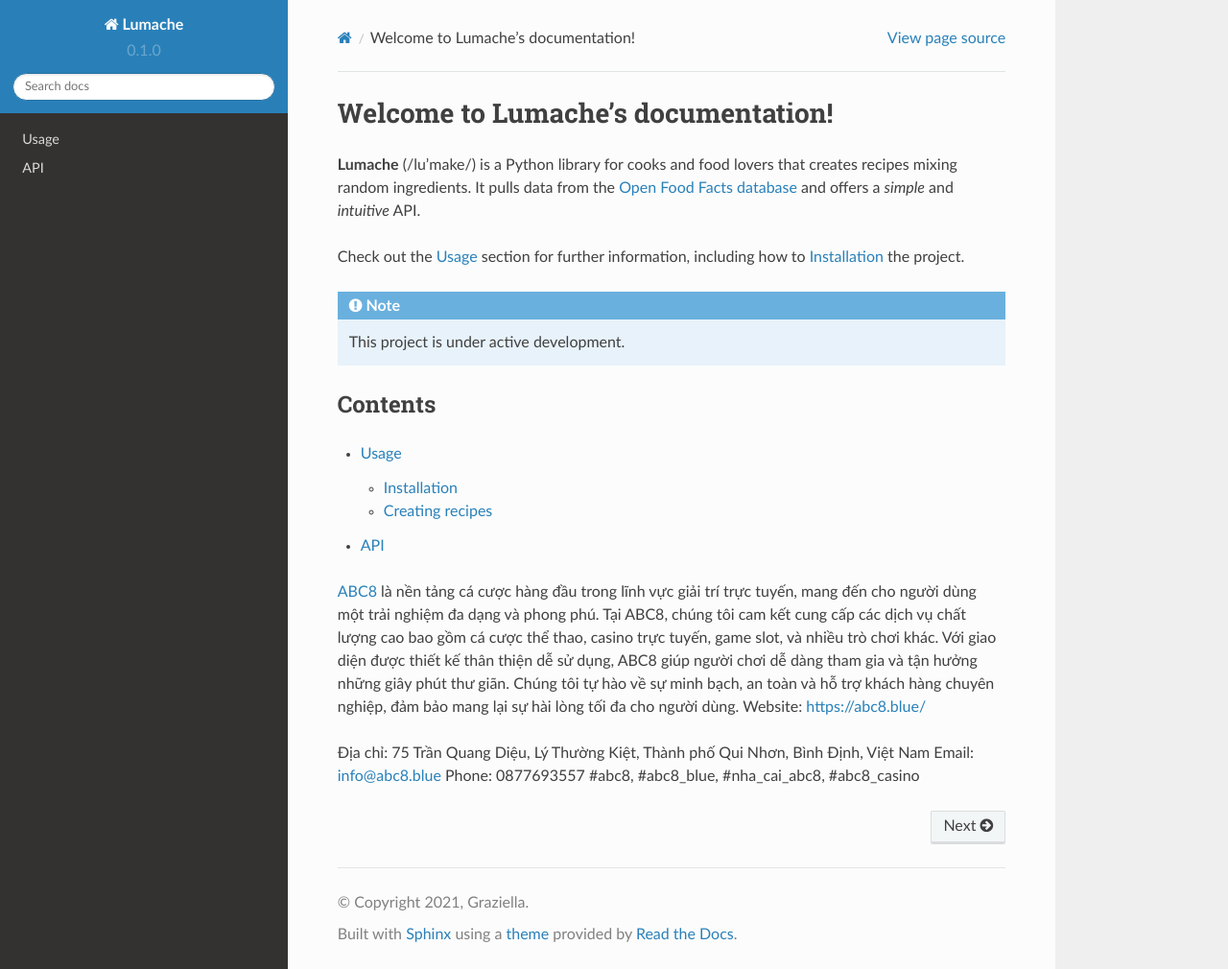
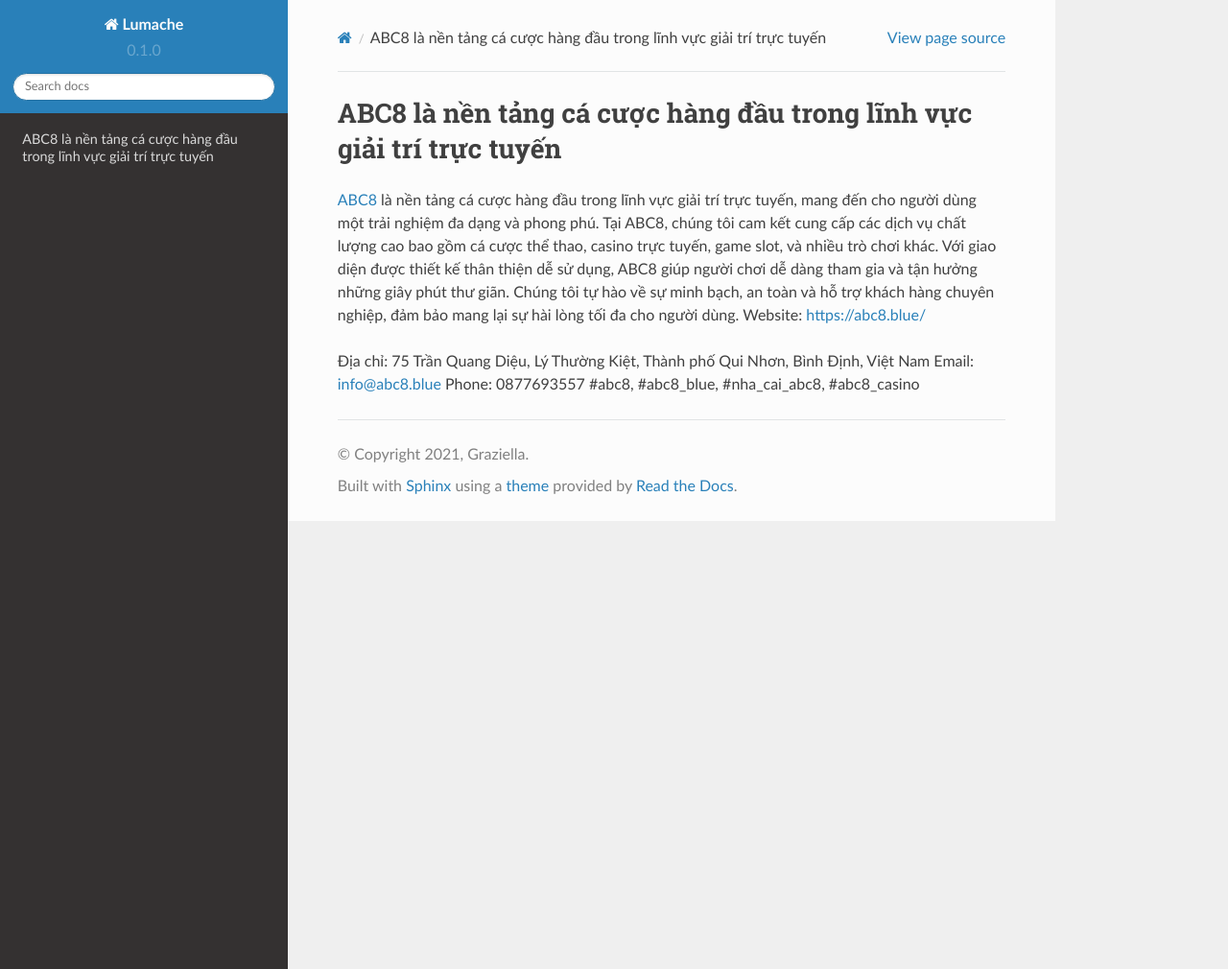
Before and after one commit to socialentity/socialentity9, a Sphinx documentation site: the page built from docs/source/index.rst, in a window 1280 px wide and 1010 px high. Shown: the whole window at 96% size. Built offline with Sphinx 7.4.7 and the Read the Docs theme 2.0.0, drawn with Linux system fonts in a browser that asks for light colours.

Commit message:
Update index.rst

```diff
--- a/docs/source/index.rst
+++ b/docs/source/index.rst
@@ -1,30 +1,5 @@
-Welcome to Lumache's documentation!
+ABC8 là nền tảng cá cược hàng đầu trong lĩnh vực giải trí trực tuyến
 ===================================
-
-**Lumache** (/lu'make/) is a Python library for cooks and food lovers
-that creates recipes mixing random ingredients.
-It pulls data from the `Open Food Facts database <https://world.openfoodfacts.org/>`_
-and offers a *simple* and *intuitive* API.
-
-Check out the :doc:`usage` section for further information, including
-how to :ref:`installation` the project.
-
-.. note::
-
-   This project is under active development.
-
-Contents
---------
-
-.. toctree::
-
-   usage
-   api
-
-
-
-
-
 
 `ABC8 <https://abc8.blue/>`_ là nền tảng cá cược hàng đầu trong lĩnh vực giải trí trực tuyến, mang đến cho người dùng một trải nghiệm đa dạng và phong phú. Tại ABC8, chúng tôi cam kết cung cấp các dịch vụ chất lượng cao bao gồm cá cược thể thao, casino trực tuyến, game slot, và nhiều trò chơi khác. Với giao diện được thiết kế thân thiện dễ sử dụng, ABC8 giúp người chơi dễ dàng tham gia và tận hưởng những giây phút thư giãn. Chúng tôi tự hào về sự minh bạch, an toàn và hỗ trợ khách hàng chuyên nghiệp, đảm bảo mang lại sự hài lòng tối đa cho người dùng.
 Website: `https://abc8.blue/ <https://abc8.blue/>`_
```
